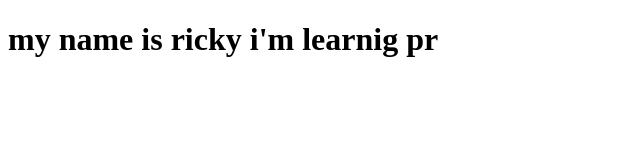
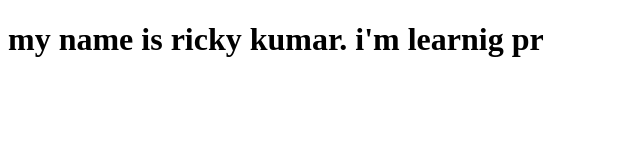
Before and after one commit to Rickykumar010/dummyRepo, a plain HTML site: page index.html in a window 1280 px wide. Shown: the whole page, without its empty margins (0-640 px from the left). Drawn offline with Linux system fonts and the light colour scheme.

Commit message:
Update index.html

```diff
--- a/index.html
+++ b/index.html
@@ -6,7 +6,7 @@
     <title>Document</title>
 </head>
 <body>
-    <h1>my name is ricky i'm learnig pr</h1>
+    <h1>my name is ricky kumar. i'm learnig pr</h1>
 
 </body>
 </html>
```
